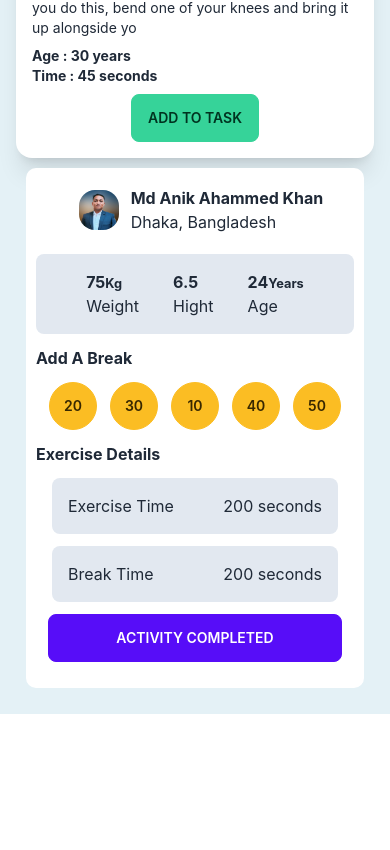
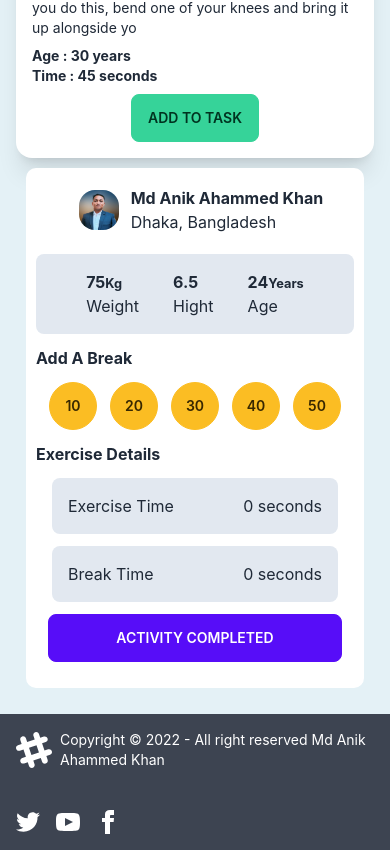
Before and after one commit to anikahammedkhan/fit-for-life, a React (Create React App) app: page / in a window 390 px wide. Shown: the part 5255-6105 px from the top of the page. Before the commit the page ends 5969 px from the top, so only its background shows below. Built offline with nearby package versions, Linux system fonts and the light colour scheme.

Commit message:
exercise time setup completed

```diff
--- a/src/App.js
+++ b/src/App.js
@@ -1,5 +1,6 @@
 import './App.css';
 import Exercises from './components/Exercises/Exercises';
+import Footer from './components/Footer/Footer';
 import Navbar from './components/Navbar/Navbar';
 
 function App() {
@@ -9,6 +10,7 @@
       <h1 className='text-4xl text-center my-5 text-blue-700 font-bold'>Fit For Life</h1>
       <p className='text-lg pl-6 font-semibold pb-4'>Select Today's Exercise :</p>
       <Exercises></Exercises>
+      <Footer></Footer>
     </div>
   );
 }
--- a/src/components/Cart/Cart.js
+++ b/src/components/Cart/Cart.js
@@ -2,7 +2,15 @@
 import Image from './4.jpg';
 import './Cart.css';
 
-const Cart = () => {
+const Cart = (props) => {
+    let { cart } = props;
+    const time = cart.map(time => time);
+    const total = time.reduce((total, time) => parseInt(total) + parseInt(time), 0);
+    const [breaks, setBreaks] = React.useState(0);
+    const handleBreakTime = (props) => {
+        setBreaks(props);
+    }
+    console.log(breaks);
     return (
         <div className='cart-box'>
             <div className='profile'>
@@ -30,20 +38,20 @@
             </div>
             <h1 className='font-bold my-3'>Add A Break</h1>
             <div className='flex justify-evenly'>
-                <button className='btn btn-circle btn-warning hover:bg-violet-600 active:bg-violet-900 focus:outline-none focus:ring focus:ring-violet-300'>20</button>
-                <button className='btn btn-circle btn-warning hover:bg-violet-600 active:bg-violet-700 focus:outline-none focus:ring focus:ring-violet-300'>30</button>
-                <button className='btn btn-circle btn-warning hover:bg-violet-600 active:bg-violet-700 focus:outline-none focus:ring focus:ring-violet-300'>10</button>
-                <button className='btn btn-circle btn-warning hover:bg-violet-600 active:bg-violet-700 focus:outline-none focus:ring focus:ring-violet-300'>40</button>
-                <button className='btn btn-circle btn-warning hover:bg-violet-600 active:bg-violet-700 focus:outline-none focus:ring focus:ring-violet-300'>50</button>
+                <button className='btn btn-circle btn-warning hover:bg-violet-600 active:bg-violet-700 focus:outline-none focus:ring focus:ring-violet-300' onClick={() => handleBreakTime(10)}>10</button>
+                <button className='btn btn-circle btn-warning hover:bg-violet-600 active:bg-violet-900 focus:outline-none focus:ring focus:ring-violet-300' onClick={() => handleBreakTime(20)}>20</button>
+                <button className='btn btn-circle btn-warning hover:bg-violet-600 active:bg-violet-700 focus:outline-none focus:ring focus:ring-violet-300' onClick={() => handleBreakTime(30)}>30</button>
+                <button className='btn btn-circle btn-warning hover:bg-violet-600 active:bg-violet-700 focus:outline-none focus:ring focus:ring-violet-300' onClick={() => handleBreakTime(40)}>40</button>
+                <button className='btn btn-circle btn-warning hover:bg-violet-600 active:bg-violet-700 focus:outline-none focus:ring focus:ring-violet-300' onClick={() => handleBreakTime(50)}>50</button>
             </div>
             <h1 className='font-bold my-3'>Exercise Details</h1>
             <div className='flex justify-between bg-slate-200 p-4 rounded-lg my-3 mx-4'>
                 <h1>Exercise Time</h1>
-                <p>200 seconds</p>
+                <p>{total} seconds</p>
             </div>
             <div className='flex justify-between bg-slate-200 p-4 rounded-lg my-3 mx-4'>
                 <h1>Break Time</h1>
-                <p>200 seconds</p>
+                <p>{breaks} seconds</p>
             </div>
 
             <div className="btn btn-primary flex align-center mx-3 mb-4">Activity Completed</div>
--- a/src/components/Exercises/Exercises.js
+++ b/src/components/Exercises/Exercises.js
@@ -10,6 +10,12 @@
             .then(data => setExercises(data))
             .catch(err => console.log(err));
     }, []);
+    const [cart, setCart] = React.useState([]);
+    let newCart = [];
+    const handleTask = (props) => {
+        newCart = [...cart, props];
+        setCart(newCart);
+    }
     return (
         <div className='main-container grid grid-cols-1 md:grid-cols-2 lg:grid-cols-3 p-4'>
             <div className='exercise-container col-span-2 grid grid-cols-1 gap-4 md:grid-cols-2 lg:grid-cols-3'>
@@ -27,15 +33,15 @@
                                 <div className="card-actions justify-center align-center">
 
                                     <div className='block'>
-                                        <button className="btn btn-success">Add To Task</button>
+                                        <button className="btn btn-success" onClick={() => handleTask(exercise.time)}>Add To Task</button>
                                     </div>
                                 </div>
                             </div>
                         </div>)
                 }
             </div>
-            <div className='cart-container'>
-                <Cart></Cart>
+            <div className='cart-container md:col-span-full lg:col-span-1'>
+                <Cart cart={cart}></Cart>
             </div>
         </div>
     );
--- /dev/null
+++ b/src/components/Footer/Footer.js
@@ -0,0 +1,22 @@
+import React from 'react';
+
+const Footer = () => {
+    return (
+        <div>
+            <footer className="footer items-center p-4 bg-neutral text-neutral-content">
+                <div className="items-center grid-flow-col">
+                    <svg width="36" height="36" viewBox="0 0 24 24" xmlns="http://www.w3.org/2000/svg" fillRule="evenodd" clipRule="evenodd" className="fill-current"><path d="M22.672 15.226l-2.432.811.841 2.515c.33 1.019-.209 2.127-1.23 2.456-1.15.325-2.148-.321-2.463-1.226l-.84-2.518-5.013 1.677.84 2.517c.391 1.203-.434 2.542-1.831 2.542-.88 0-1.601-.564-1.86-1.314l-.842-2.516-2.431.809c-1.135.328-2.145-.317-2.463-1.229-.329-1.018.211-2.127 1.231-2.456l2.432-.809-1.621-4.823-2.432.808c-1.355.384-2.558-.59-2.558-1.839 0-.817.509-1.582 1.327-1.846l2.433-.809-.842-2.515c-.33-1.02.211-2.129 1.232-2.458 1.02-.329 2.13.209 2.461 1.229l.842 2.515 5.011-1.677-.839-2.517c-.403-1.238.484-2.553 1.843-2.553.819 0 1.585.509 1.85 1.326l.841 2.517 2.431-.81c1.02-.33 2.131.211 2.461 1.229.332 1.018-.21 2.126-1.23 2.456l-2.433.809 1.622 4.823 2.433-.809c1.242-.401 2.557.484 2.557 1.838 0 .819-.51 1.583-1.328 1.847m-8.992-6.428l-5.01 1.675 1.619 4.828 5.011-1.674-1.62-4.829z"></path></svg>
+                    <p>Copyright © 2022 - All right reserved Md Anik Ahammed Khan</p>
+                </div>
+                <div className="grid-flow-col gap-4 md:place-self-center md:justify-self-end">
+                    <a><svg xmlns="http://www.w3.org/2000/svg" width="24" height="24" viewBox="0 0 24 24" className="fill-current"><path d="M24 4.557c-.883.392-1.832.656-2.828.775 1.017-.609 1.798-1.574 2.165-2.724-.951.564-2.005.974-3.127 1.195-.897-.957-2.178-1.555-3.594-1.555-3.179 0-5.515 2.966-4.797 6.045-4.091-.205-7.719-2.165-10.148-5.144-1.29 2.213-.669 5.108 1.523 6.574-.806-.026-1.566-.247-2.229-.616-.054 2.281 1.581 4.415 3.949 4.89-.693.188-1.452.232-2.224.084.626 1.956 2.444 3.379 4.6 3.419-2.07 1.623-4.678 2.348-7.29 2.04 2.179 1.397 4.768 2.212 7.548 2.212 9.142 0 14.307-7.721 13.995-14.646.962-.695 1.797-1.562 2.457-2.549z"></path></svg>
+                    </a>
+                    <a><svg xmlns="http://www.w3.org/2000/svg" width="24" height="24" viewBox="0 0 24 24" className="fill-current"><path d="M19.615 3.184c-3.604-.246-11.631-.245-15.23 0-3.897.266-4.356 2.62-4.385 8.816.029 6.185.484 8.549 4.385 8.816 3.6.245 11.626.246 15.23 0 3.897-.266 4.356-2.62 4.385-8.816-.029-6.185-.484-8.549-4.385-8.816zm-10.615 12.816v-8l8 3.993-8 4.007z"></path></svg></a>
+                    <a><svg xmlns="http://www.w3.org/2000/svg" width="24" height="24" viewBox="0 0 24 24" className="fill-current"><path d="M9 8h-3v4h3v12h5v-12h3.642l.358-4h-4v-1.667c0-.955.192-1.333 1.115-1.333h2.885v-5h-3.808c-3.596 0-5.192 1.583-5.192 4.615v3.385z"></path></svg></a>
+                </div>
+            </footer>
+        </div>
+    );
+};
+
+export default Footer;
```
Also changed, not shown: src/components/Footer/Footer.css (added).
